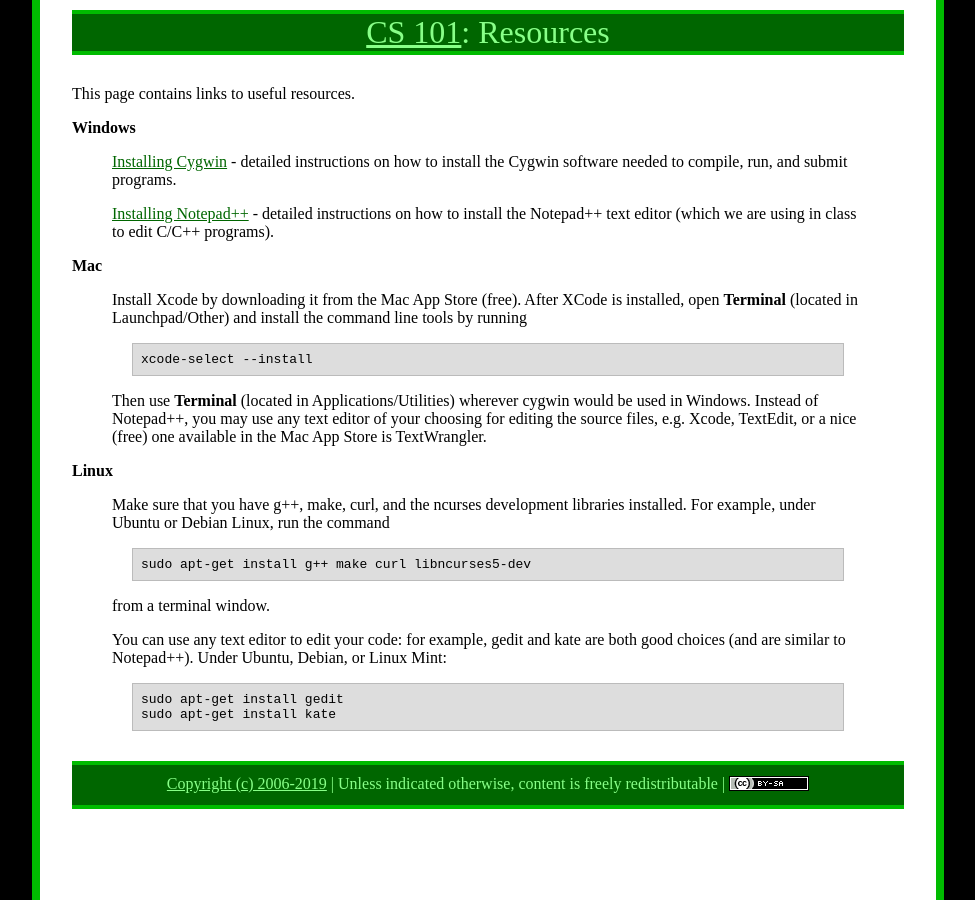
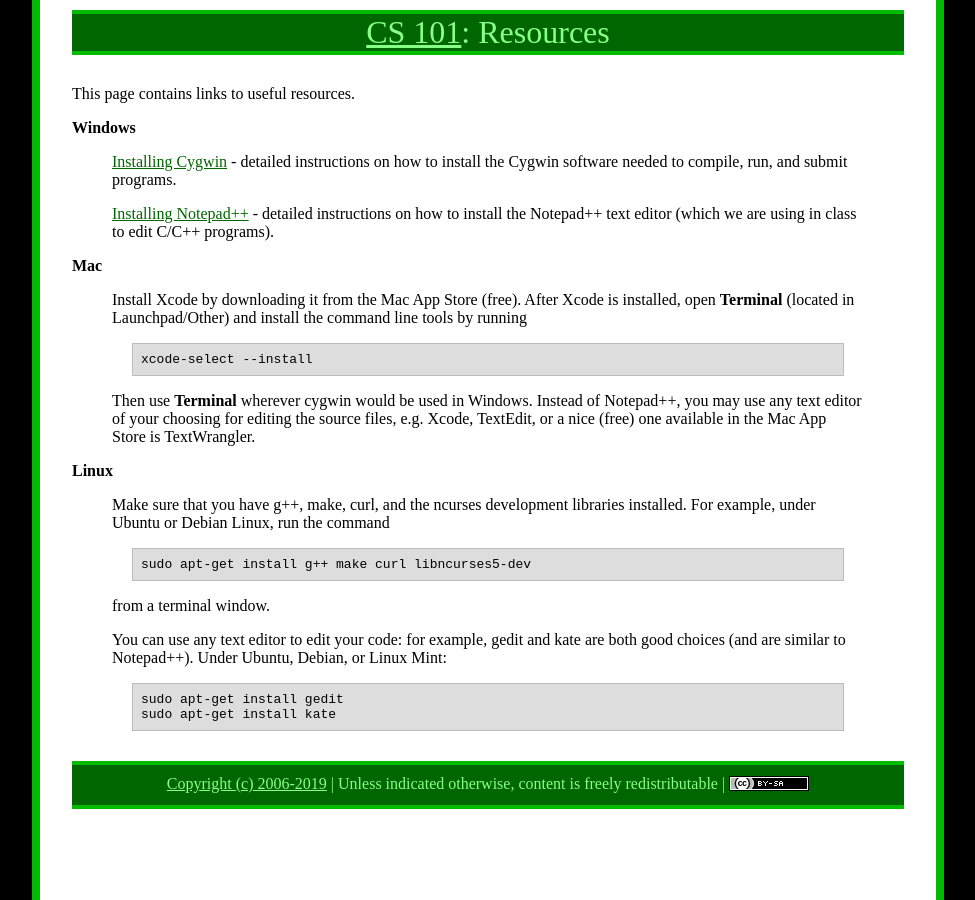
Before and after one commit to ycpcs/cs101-spring2019, a Jekyll site: the page built from resources.md, in a window 1280 px wide. Shown: the whole page, without its empty margins (152-1127 px from the left). Built offline with Jekyll 4.4.1, drawn with Linux system fonts in a browser that asks for light colours.

Commit message:
fix resources for mac
fix resources for mac

```diff
--- a/resources.md
+++ b/resources.md
@@ -13,11 +13,11 @@
 
 **Mac**
 
-> Install Xcode by downloading it from the Mac App Store (free). After XCode is installed, open **Terminal** (located in Launchpad/Other) and install the command line tools by running
+> Install Xcode by downloading it from the Mac App Store (free). After Xcode is installed, open **Terminal** (located in Launchpad/Other) and install the command line tools by running
 >
 >     xcode-select --install
 >
-> Then use **Terminal** (located in Applications/Utilities) wherever cygwin would be used in Windows. Instead of Notepad++, you may use any text editor of your choosing for editing the source files, e.g. Xcode, TextEdit, or a nice (free) one available in the Mac App Store is TextWrangler.
+> Then use **Terminal** wherever cygwin would be used in Windows. Instead of Notepad++, you may use any text editor of your choosing for editing the source files, e.g. Xcode, TextEdit, or a nice (free) one available in the Mac App Store is TextWrangler.
 
 **Linux**
 
```
